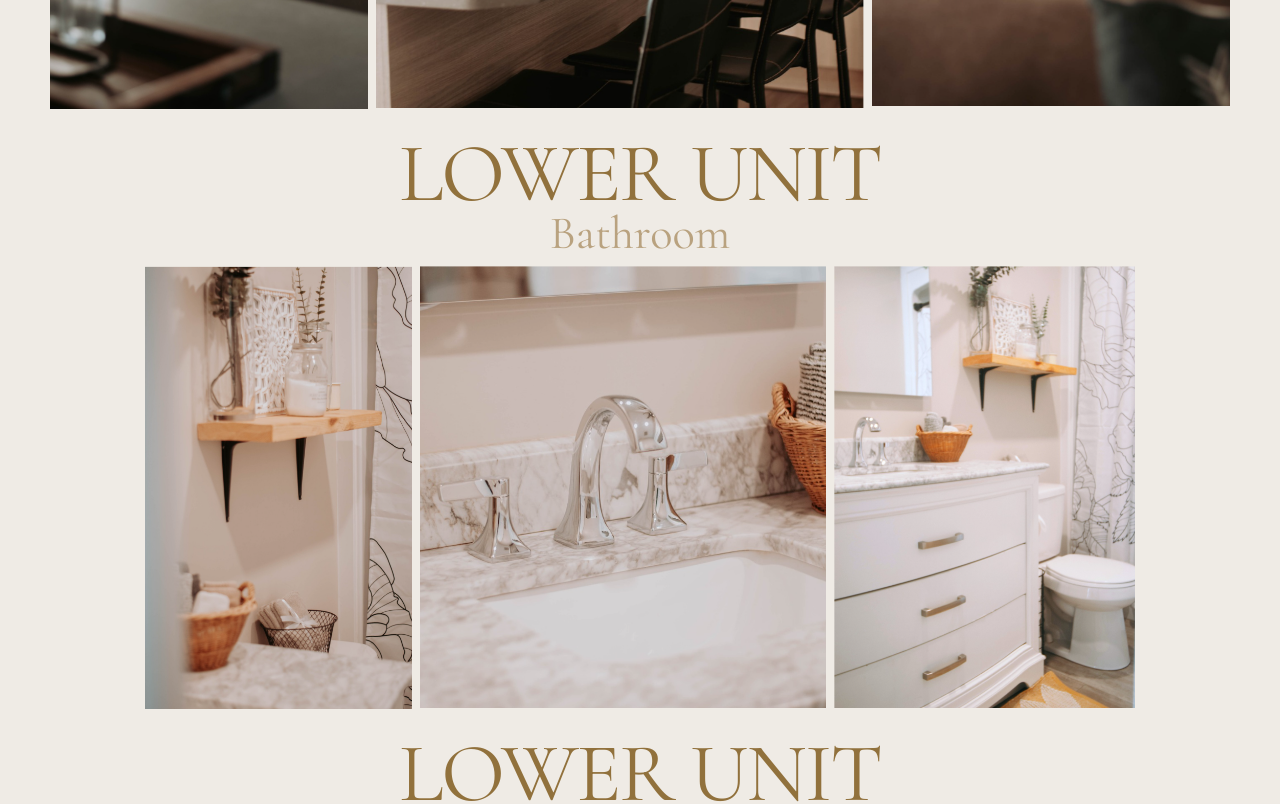
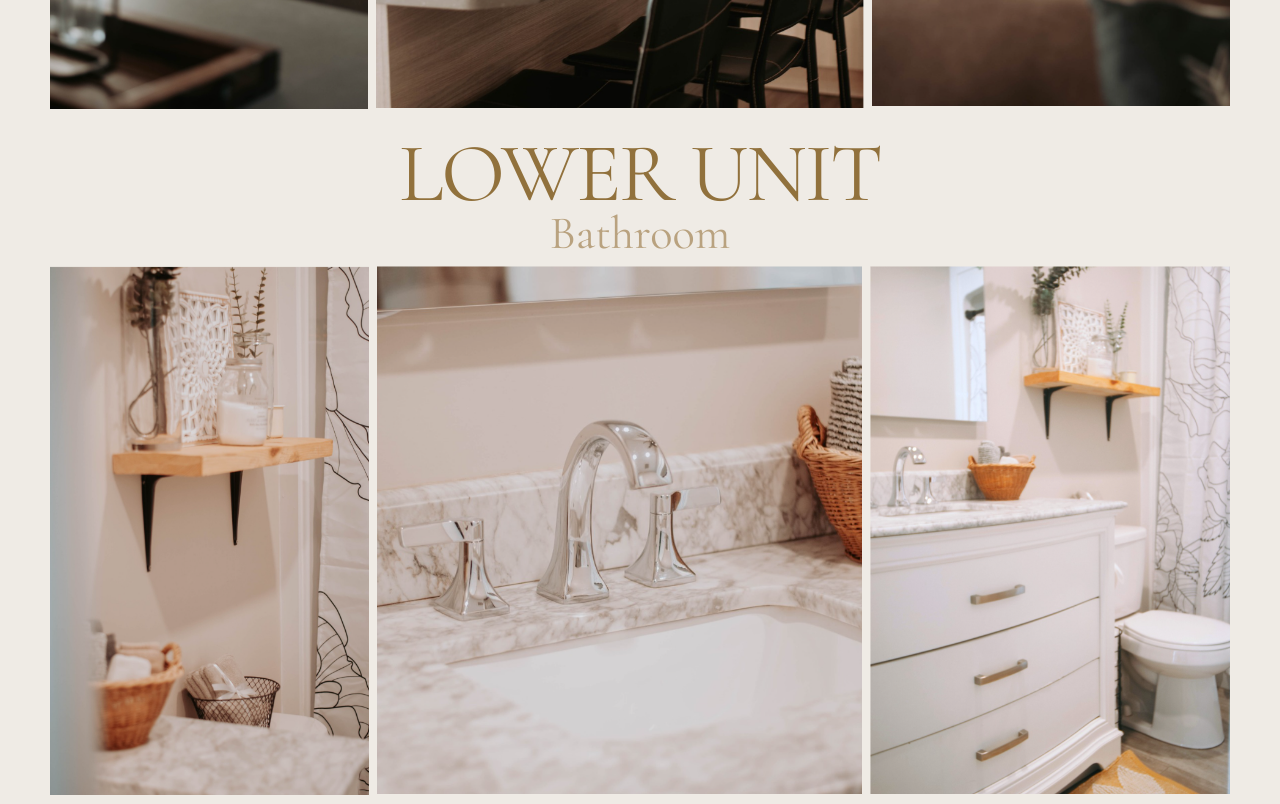
Before and after one commit to Fauxbear95/tuer-accomodations, a React (Vite) app: page / in a window 1280 px wide. Shown: the part 8260-9064 px from the top of the page. Built offline with nearby package versions, Linux system fonts and the light colour scheme.

Commit message:
Scale remaining lower unit gallery sections

```diff
--- a/src/styles/layout.css
+++ b/src/styles/layout.css
@@ -44,7 +44,9 @@
   .unit-gallery-block.unit-gallery-upper-kitchen,
   .unit-gallery-block.unit-gallery-upper-bathroom,
   .unit-gallery-block.unit-gallery-upper-bedrooms,
-  .unit-gallery-block.unit-gallery-lower-kitchen {
+  .unit-gallery-block.unit-gallery-lower-kitchen,
+  .unit-gallery-block.unit-gallery-lower-bathroom,
+  .unit-gallery-block.unit-gallery-lower-bedrooms {
     width: min(calc(100% - 40px), 1180px);
     max-width: 1180px;
   }
```
